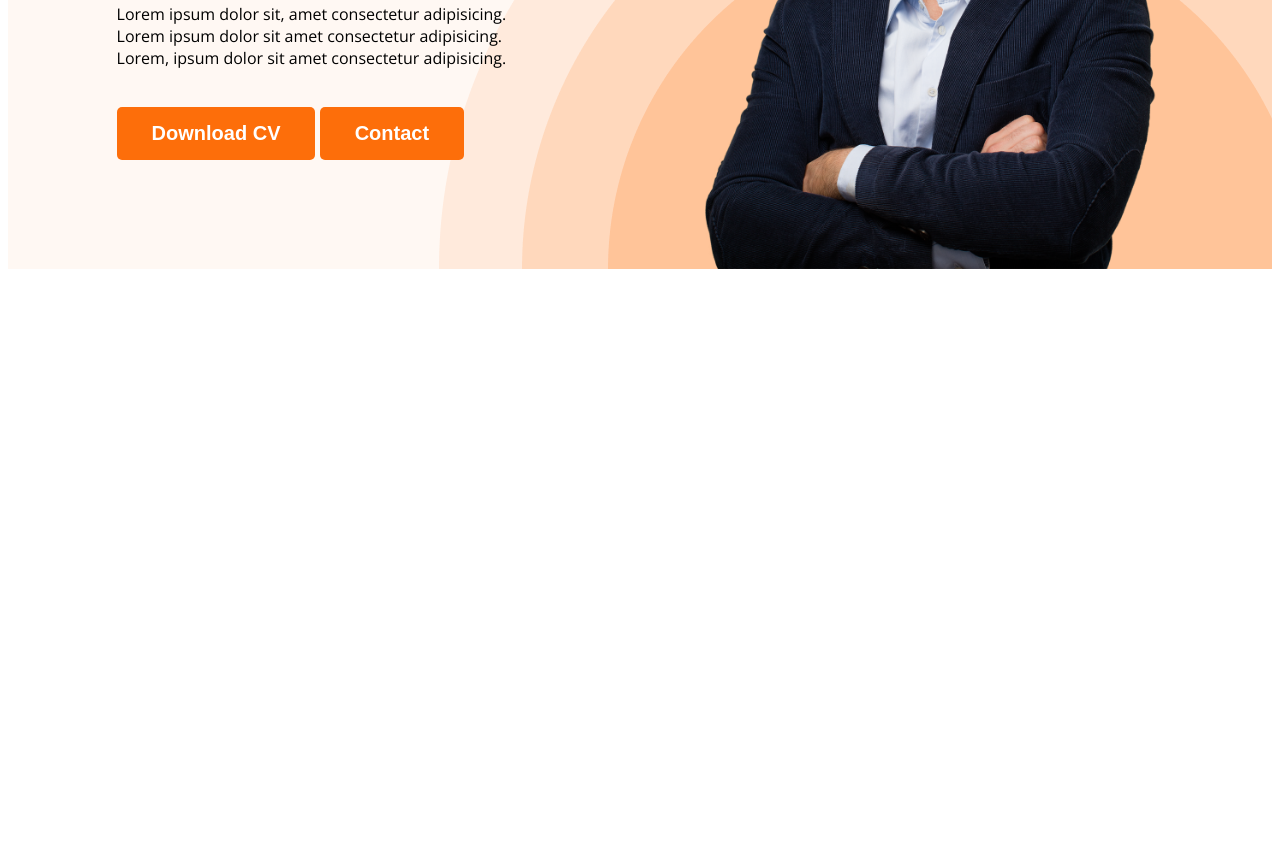
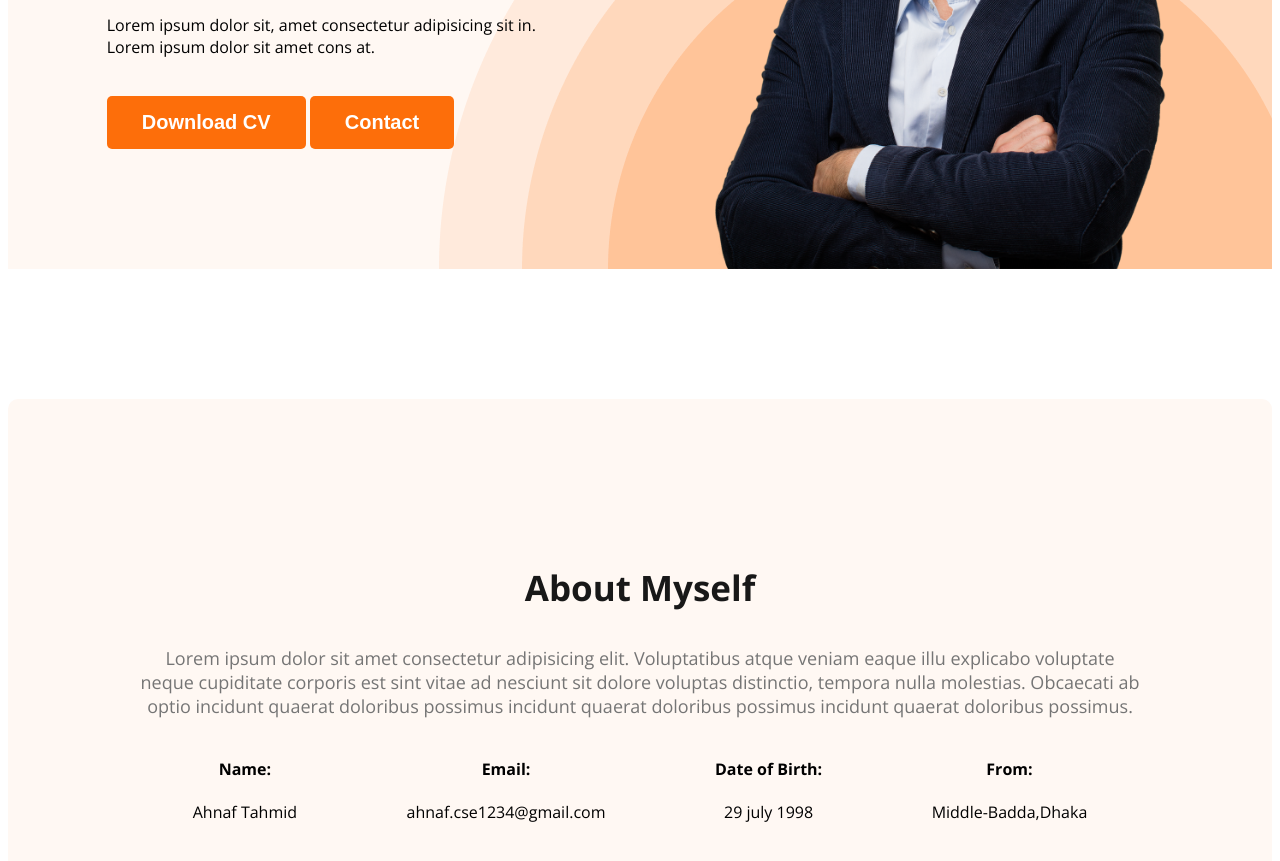
Before and after one commit to ahnaf-hasan/portfolio-site, a plain HTML site: page index.html in a window 1280 px wide. Shown: the part 483-1344 px from the top of the page. Before the commit the page ends 800 px from the top, so only its background shows below. Drawn offline with nearby package versions, Linux system fonts and the light colour scheme.

Commit message:
second-commit

```diff
--- a/index.html
+++ b/index.html
@@ -52,8 +52,8 @@
 
                 <h3 class="banner-greetings">Hi, I am</h3>
                 <h1 class="banner-tittle">Ahnaf Tahmid</h1>
-                <p>Lorem ipsum dolor sit, amet consectetur adipisicing.<br>Lorem ipsum dolor sit amet consectetur adipisicing.<br>
-                     Lorem, ipsum dolor sit amet consectetur adipisicing.</p>
+                <p>Lorem ipsum dolor sit, amet consectetur adipisicing sit in.<br>Lorem ipsum dolor sit amet cons at.
+                </p>
                 <br>
                 <button class="btn-primary">Download CV</button>
                 <button class="btn-primary">Contact</button>
@@ -68,7 +68,35 @@
 
     <main>
 
-        <section></section>
+        <section class="about">
+
+            <h3 class="section-tittle">About Myself</h3>
+
+            <p class="section-description">Lorem ipsum dolor sit amet consectetur adipisicing elit. Voluptatibus atque veniam eaque illu explicabo voluptate neque cupiditate corporis est sint vitae ad nesciunt sit dolore voluptas distinctio, tempora nulla molestias. Obcaecati ab optio incidunt quaerat doloribus possimus incidunt quaerat doloribus possimus incidunt quaerat doloribus possimus.</p>
+            <div class="about-own-container">
+
+                <!-- simple tricks -->
+
+                <!-- .about-own*4>h4.own-site+p.own-site -->
+
+
+                <div class="about-tothho">
+                    <h4 class="info-tittle">Name:</h4>
+                    <p class="info-description">Ahnaf Tahmid</p>
+                </div>
+                <div class="about-tothho">
+                    <h4 class="info-tittle">Email:</h4>
+                    <p class="info-description">ahnaf.cse1234@gmail.com</p>
+                </div>
+                <div class="about-tothho">
+                    <h4 class="info-tittle">Date of Birth:</h4>
+                    <p class="info-description">29 july 1998</p>
+                </div>
+                <div class="about-tothho">
+                    <h4 class="info-tittle">From:</h4>
+                    <p class="info-description">Middle-Badda,Dhaka</p>
+                </div>
+        </section>
 
 
     </main>
--- a/style.css
+++ b/style.css
@@ -30,6 +30,29 @@ body {
     color: #FD6E0A;
 }
 
+/* about section tittle */
+
+.section-tittle {
+
+
+    color: #181818;
+    text-align: center;
+    font-size: 35px;
+    font-weight: 700;
+
+
+
+}
+
+.section-description {
+
+    color: #757575;
+    text-align: center;
+    font-size: 18px;
+    /* font-weight: 400;
+    line-height: 30px; */
+}
+
 nav {
 
     display: flex;
@@ -48,7 +71,7 @@ nav {
 
 }
 
-nav >ul {
+nav>ul {
 
     display: flex;
     align-items: center;
@@ -70,7 +93,7 @@ nav a {
 .header {
 
     background-color: #FFF8F3;
-    background-image: url('./pics/header_bg.png ') ;
+    background-image: url('./pics/header_bg.png ');
     background-repeat: no-repeat;
     background-position: bottom right;
 
@@ -87,11 +110,12 @@ nav a {
 
 }
 
-.banner-content{
+.banner-content {
 
     max-width: 500px;
 }
- .banner .profile-pic{
+
+.banner .profile-pic {
     width: 500px;
 }
 
@@ -110,3 +134,30 @@ nav a {
 
 
 }
+
+
+/* about section  */
+
+.head {
+    max-width: 1140px;
+    margin: 0 auto;
+}
+
+.about {
+
+    padding: 130px;
+    border-radius: 10px;
+    background: #FFF8F3;
+    margin: 130px 0;
+}
+
+
+.about-own-container {
+
+    display: flex;
+    justify-content: space-around;
+}
+.about-tothho{
+
+    text-align: center;
+}
```
